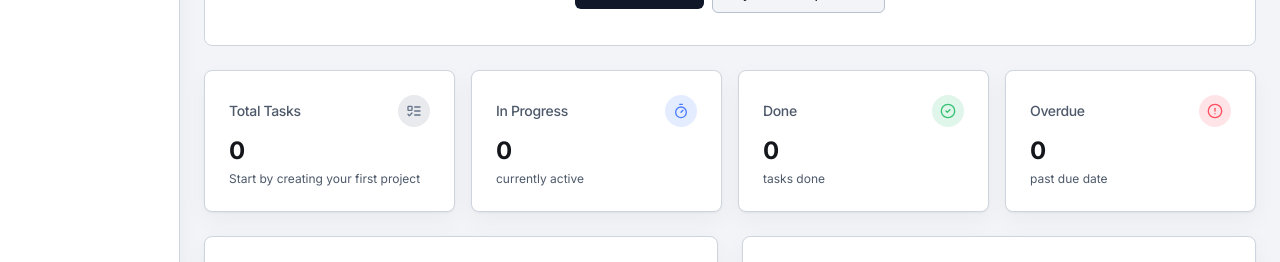
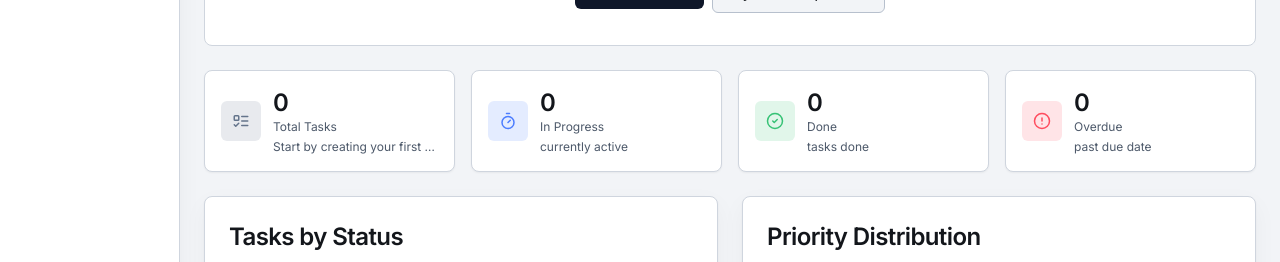
Before and after one commit to patriciasegantine/nexus-app, a Next.js app: page / in a window 1280 px wide. Shown: the part 396-658 px from the top of the page. Built offline with nearby package versions, Linux system fonts and the light colour scheme; no server answers.

Commit message:
refactor(ui): unify dashboard and list KPIs into SummaryMetric

```diff
--- a/src/components/overview/dashboard-stats/dashboard-stats.tsx
+++ b/src/components/overview/dashboard-stats/dashboard-stats.tsx
@@ -1,7 +1,7 @@
 import { CheckCircle2, ListTodo, Timer, AlertCircle } from 'lucide-react'
 import { TASK_STATUS_COLORS } from '@/constants/task'
 import { AppRoutes } from '@/constants/routes'
-import { StatCard } from './stat-card'
+import { SummaryMetric } from '@/components/ui/summary-metric'
 
 interface DashboardStatsProps {
   totalTasks: number
@@ -15,35 +15,35 @@ export function DashboardStats({ totalTasks, inProgress, completed, overdue }: D
 
   return (
     <div className="grid grid-cols-2 gap-4 md:grid-cols-4">
-      <StatCard
-        title="Total Tasks"
+      <SummaryMetric
+        icon={ListTodo}
+        label="Total Tasks"
         value={totalTasks}
         description={isEmpty ? "Start by creating your first project" : "across all projects"}
-        Icon={ListTodo}
         color={TASK_STATUS_COLORS.TODO}
         href={AppRoutes.DASHBOARD.TASKS}
       />
-      <StatCard
-        title="In Progress"
+      <SummaryMetric
+        icon={Timer}
+        label="In Progress"
         value={inProgress}
         description="currently active"
-        Icon={Timer}
         color={TASK_STATUS_COLORS.IN_PROGRESS}
         href={`${AppRoutes.DASHBOARD.TASKS}?status=IN_PROGRESS`}
       />
-      <StatCard
-        title="Done"
+      <SummaryMetric
+        icon={CheckCircle2}
+        label="Done"
         value={completed}
         description="tasks done"
-        Icon={CheckCircle2}
         color={TASK_STATUS_COLORS.DONE}
         href={`${AppRoutes.DASHBOARD.TASKS}?status=DONE`}
       />
-      <StatCard
-        title="Overdue"
+      <SummaryMetric
+        icon={AlertCircle}
+        label="Overdue"
         value={overdue}
         description="past due date"
-        Icon={AlertCircle}
         color="hsl(var(--destructive))"
         href={`${AppRoutes.DASHBOARD.TASKS}?dueDate=overdue`}
       />
--- a/src/components/overview/dashboard-stats/stat-card.tsx
+++ /dev/null
@@ -1,38 +0,0 @@
-import Link from 'next/link'
-import { Card, CardContent, CardHeader, CardTitle } from '@/components/ui/card'
-import type { LucideIcon } from 'lucide-react'
-
-export interface StatCardProps {
-  title: string
-  value: number
-  description: string
-  Icon: LucideIcon
-  color: string
-  href: string
-}
-
-export function StatCard({ title, value, description, Icon, color, href }: StatCardProps) {
-  return (
-    <Link
-      href={href}
-      className="group block rounded-lg focus-visible:outline-none focus-visible:ring-2 focus-visible:ring-ring focus-visible:ring-offset-2"
-      aria-label={`View tasks: ${title}`}
-    >
-      <Card className="h-full transition-all duration-200 group-hover:-translate-y-0.5 group-hover:shadow-md">
-        <CardHeader className="flex flex-row items-center justify-between space-y-0 pb-2">
-          <CardTitle className="text-xs md:text-sm font-medium text-muted-foreground truncate pr-1">{title}</CardTitle>
-          <div
-            className="h-8 w-8 rounded-full flex items-center justify-center"
-            style={{ backgroundColor: `color-mix(in srgb, ${color} 15%, transparent)` }}
-          >
-            <Icon className="h-4 w-4" style={{ color }} />
-          </div>
-        </CardHeader>
-        <CardContent>
-          <div className="text-xl md:text-2xl font-bold">{value}</div>
-          <p className="text-xs text-muted-foreground mt-1">{description}</p>
-        </CardContent>
-      </Card>
-    </Link>
-  )
-}
--- a/src/components/ui/summary-metric.tsx
+++ b/src/components/ui/summary-metric.tsx
@@ -1,3 +1,4 @@
+import Link from "next/link"
 import type { LucideIcon } from "lucide-react"
 import { cn } from "@/lib/utils"
 
@@ -5,24 +6,65 @@ interface SummaryMetricProps {
   icon: LucideIcon
   label: string
   value: number | string
+  description?: string
+  href?: string
+  color?: string
   tone?: "default" | "danger"
 }
 
-export function SummaryMetric({ icon: Icon, label, value, tone = "default" }: SummaryMetricProps) {
-  return (
-    <div className="flex min-w-0 flex-col items-center justify-center gap-2 rounded-lg border border-border bg-card px-2 py-4 text-center shadow-sm transition-all duration-200 hover:shadow-md sm:flex-row sm:justify-start sm:gap-3 sm:px-4 sm:py-4 sm:text-left">
+export function SummaryMetric({
+  icon: Icon,
+  label,
+  value,
+  description,
+  href,
+  color,
+  tone = "default",
+}: SummaryMetricProps) {
+  const content = (
+    <div
+      className={cn(
+        "flex h-full min-w-0 flex-col items-center justify-center gap-2 rounded-lg border border-border bg-card px-2 py-4 text-center shadow-sm transition-all duration-200 sm:flex-row sm:justify-start sm:gap-3 sm:px-4 sm:py-4 sm:text-left",
+        href ? "group-hover:-translate-y-0.5 group-hover:shadow-md" : "hover:shadow-md"
+      )}
+    >
       <div
         className={cn(
           "flex h-8 w-8 shrink-0 items-center justify-center rounded-md bg-muted text-muted-foreground sm:h-10 sm:w-10",
-          tone === "danger" && "bg-orange-100 text-orange-600 dark:bg-orange-500/15 dark:text-orange-400"
+          tone === "danger" && !color && "bg-orange-100 text-orange-600 dark:bg-orange-500/15 dark:text-orange-400"
         )}
+        style={color ? { backgroundColor: `color-mix(in srgb, ${color} 15%, transparent)`, color } : undefined}
       >
         <Icon className="h-4 w-4 sm:h-[18px] sm:w-[18px]" />
       </div>
       <div className="min-w-0">
-        <p className="text-base font-semibold leading-none text-foreground sm:text-lg">{value}</p>
+        <p
+          className={cn(
+            "font-semibold leading-none text-foreground",
+            description ? "text-lg sm:text-2xl" : "text-base sm:text-lg"
+          )}
+        >
+          {value}
+        </p>
         <p className="truncate text-[11px] leading-tight text-muted-foreground sm:text-xs">{label}</p>
+        {description && (
+          <p className="mt-1 hidden truncate text-xs text-muted-foreground sm:block">{description}</p>
+        )}
       </div>
     </div>
   )
+
+  if (href) {
+    return (
+      <Link
+        href={href}
+        aria-label={`${label}: ${value}`}
+        className="group block h-full rounded-lg focus-visible:outline-none focus-visible:ring-2 focus-visible:ring-ring focus-visible:ring-offset-2"
+      >
+        {content}
+      </Link>
+    )
+  }
+
+  return content
 }
```
